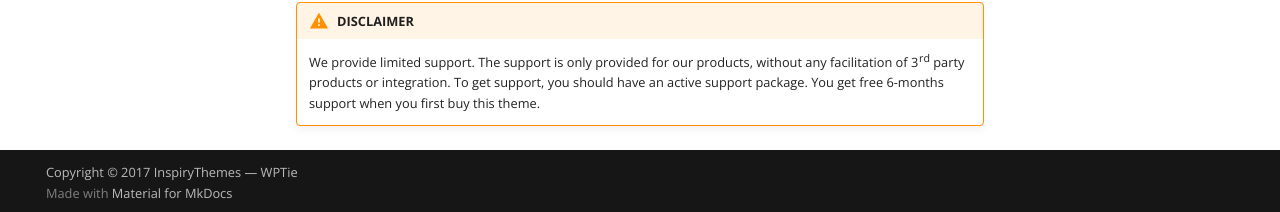
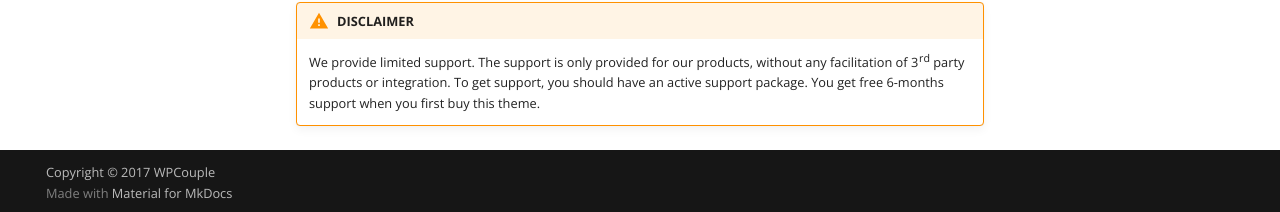
Before and after one commit to ahmadawais/VRDOC, an MkDocs documentation site: the page built from docs/index.md, in a window 1280 px wide and 900 px high, scrolled down 534 px. Shown: the part 685-897 px from the top of the window. Built offline with MkDocs 1.6.1 and Material for MkDocs 9.7.7, drawn with Linux system fonts in a browser that asks for light colours; comment, search, counter and statistics services are not loaded; old or Windows-style settings are respelled for this version of MkDocs.

Commit message:
UPDATE WPCouple
I updated WPCouple's name in the footer.

```diff
--- a/mkdocs.yml
+++ b/mkdocs.yml
@@ -15,7 +15,7 @@ repo_name: 'GitHub'
 repo_url: 'https://github.com/ahmadawais/vrdoc'
 
 # Copyright
-copyright: 'Copyright &copy; 2017 InspiryThemes — WPTie'
+copyright: 'Copyright &copy; 2017 WPCouple'
 
 
 theme: 'material'
```
